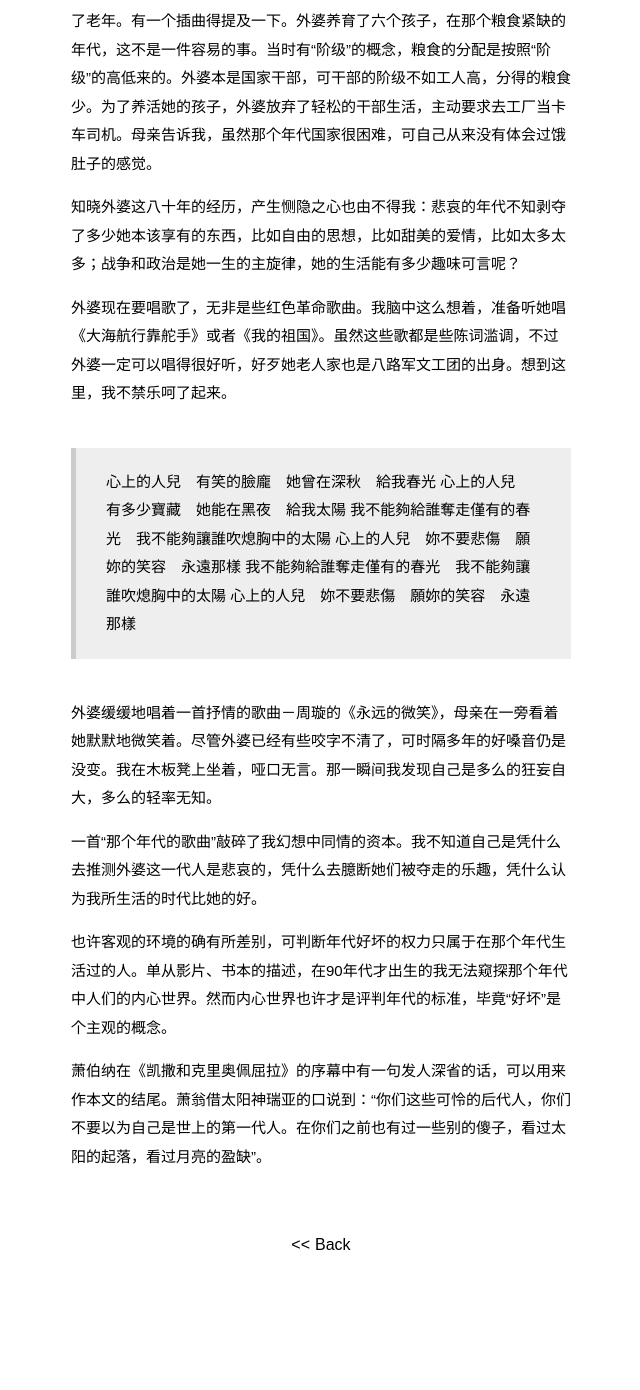
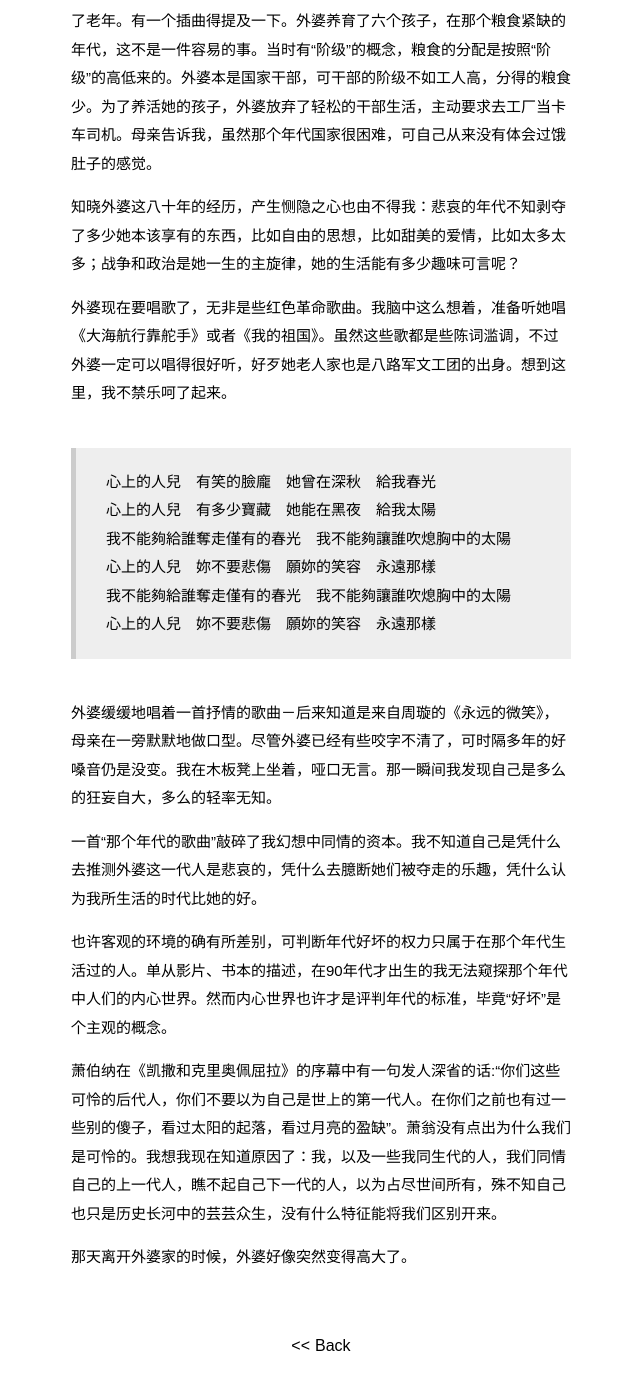
Before and after one commit to psaux0/psaux0.github.io, a Jekyll site: the page built from _posts/2016-3-5-smile.md, in a window 1280 px wide and 1400 px high, scrolled down 1554 px. Shown: the top 1390 px of the window, without its empty margins (319-959 px from the left). Built offline with Jekyll 4.4.1, drawn with Linux system fonts in a browser that asks for light colours; some web fonts are replaced; before the commit the page ends 2853 px from its top, so only the background shows below that.

Commit message:
update new post

```diff
--- a/_posts/2016-3-5-smile.md
+++ b/_posts/2016-3-5-smile.md
@@ -44,10 +44,12 @@ categories: "杂谈"
 > 我不能夠給誰奪走僅有的春光　我不能夠讓誰吹熄胸中的太陽
 > 心上的人兒　妳不要悲傷　願妳的笑容　永遠那樣﻿
 
-外婆缓缓地唱着一首抒情的歌曲－周璇的《永远的微笑》，母亲在一旁看着她默默地微笑着。尽管外婆已经有些咬字不清了，可时隔多年的好嗓音仍是没变。我在木板凳上坐着，哑口无言。那一瞬间我发现自己是多么的狂妄自大，多么的轻率无知。
+外婆缓缓地唱着一首抒情的歌曲－后来知道是来自周璇的《永远的微笑》，母亲在一旁默默地做口型。尽管外婆已经有些咬字不清了，可时隔多年的好嗓音仍是没变。我在木板凳上坐着，哑口无言。那一瞬间我发现自己是多么的狂妄自大，多么的轻率无知。
 
 一首“那个年代的歌曲”敲碎了我幻想中同情的资本。我不知道自己是凭什么去推测外婆这一代人是悲哀的，凭什么去臆断她们被夺走的乐趣，凭什么认为我所生活的时代比她的好。
 
 也许客观的环境的确有所差别，可判断年代好坏的权力只属于在那个年代生活过的人。单从影片、书本的描述，在90年代才出生的我无法窥探那个年代中人们的内心世界。然而内心世界也许才是评判年代的标准，毕竟“好坏”是个主观的概念。
 
-萧伯纳在《凯撒和克里奥佩屈拉》的序幕中有一句发人深省的话，可以用来作本文的结尾。萧翁借太阳神瑞亚的口说到：“你们这些可怜的后代人，你们不要以为自己是世上的第一代人。在你们之前也有过一些别的傻子，看过太阳的起落，看过月亮的盈缺”。
+萧伯纳在《凯撒和克里奥佩屈拉》的序幕中有一句发人深省的话:“你们这些可怜的后代人，你们不要以为自己是世上的第一代人。在你们之前也有过一些别的傻子，看过太阳的起落，看过月亮的盈缺”。萧翁没有点出为什么我们是可怜的。我想我现在知道原因了：我，以及一些我同生代的人，我们同情自己的上一代人，瞧不起自己下一代的人，以为占尽世间所有，殊不知自己也只是历史长河中的芸芸众生，没有什么特征能将我们区别开来。
+
+那天离开外婆家的时候，外婆好像突然变得高大了。
```
